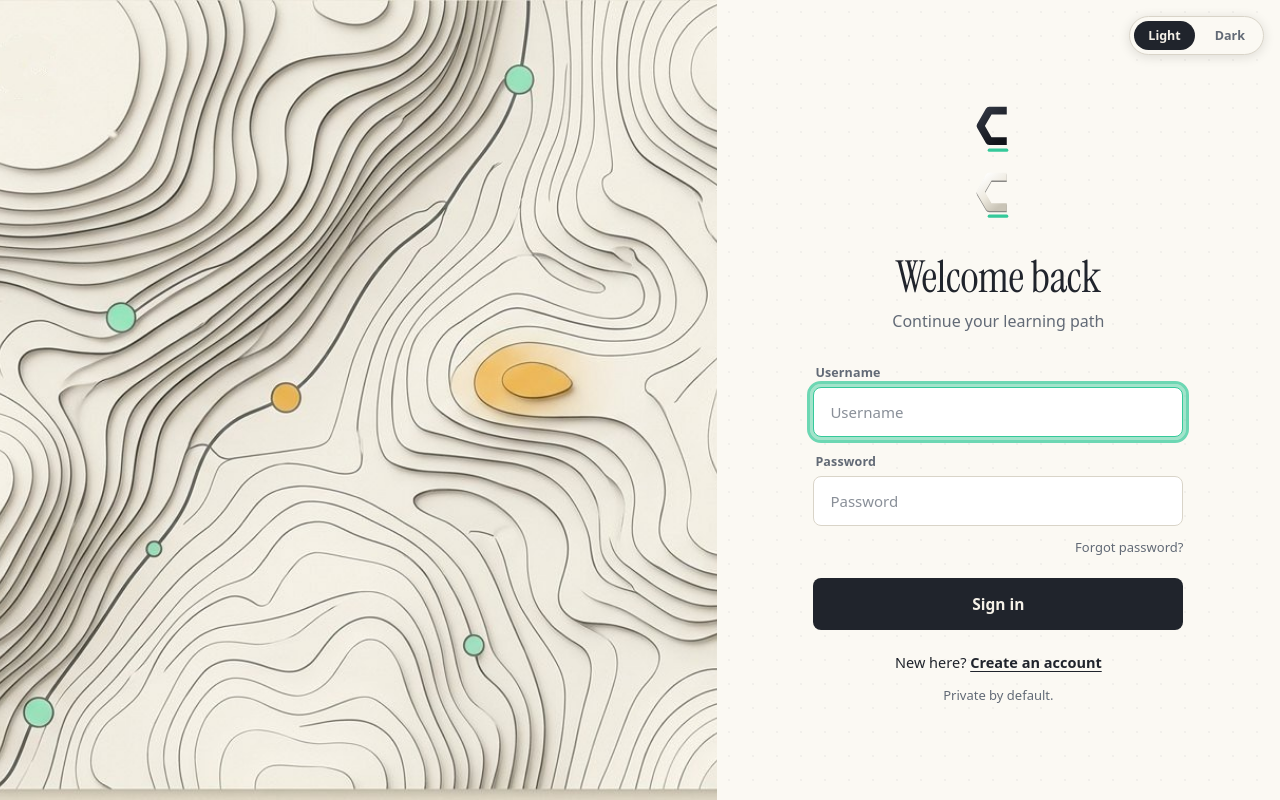
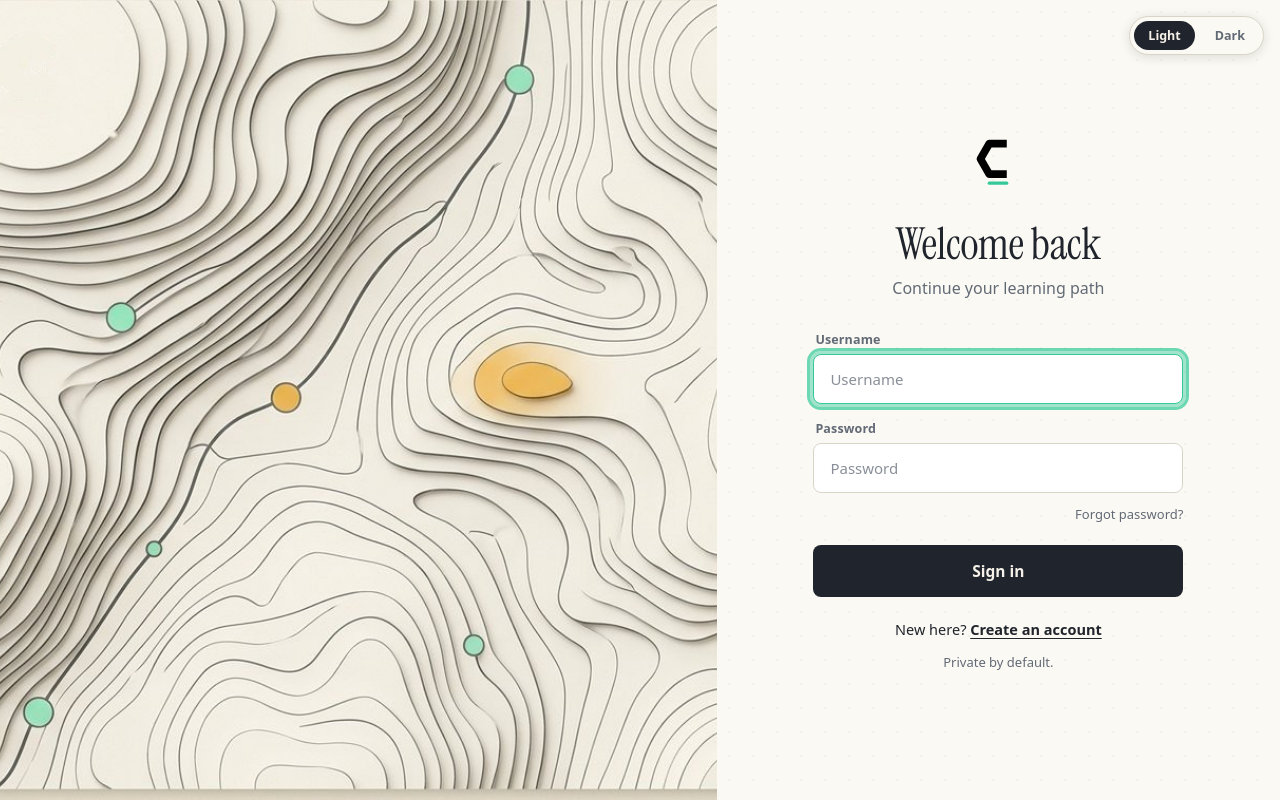
Before and after one commit to sanskrutishelke991/CodeLAbX, a Django app: page /accounts/login/ in a window 1280 px wide. Run offline with Django 5.2, Linux system fonts and the light colour scheme; parts of the project's set-up code (start-up, migrations or seed data) failed here and were passed over.

Commit message:
ui: V2 login single 66px mark

```diff
--- a/static/css/v2/login.css
+++ b/static/css/v2/login.css
@@ -52,11 +52,8 @@ button,input{font:inherit}
   background-size:24px 24px
 }
 .formcol{width:min(370px,100%);margin:0 auto}
-.hero-mark{text-align:center;margin-bottom:26px}
-.hero-mark svg{width:66px;height:66px;display:block;margin:0 auto}
-.mark-dark{display:none}
-[data-theme="dark"] .mark-light{display:none}
-[data-theme="dark"] .mark-dark{display:block}
+.hero-mark{display:flex;justify-content:center;align-items:center;height:66px;margin-bottom:26px;overflow:hidden}
+.hero-mark svg{width:66px;height:66px;display:block;flex:none}
 
 h1{font-family:var(--font-display);font-size:44px;font-weight:400;letter-spacing:-.01em;line-height:1.08;text-align:center}
 .lede{margin-top:8px;font-size:16px;color:var(--text-2);text-align:center}
--- a/templates/accounts/login.html
+++ b/templates/accounts/login.html
@@ -6,7 +6,7 @@
 <meta name="viewport" content="width=device-width, initial-scale=1.0">
 <title>CodeLabX — Sign in</title>
 <link rel="icon" href="{% static 'brand/favicon.svg' %}">
-<link rel="stylesheet" href="{% static 'css/v2/login.css' %}">
+<link rel="stylesheet" href="{% static 'css/v2/login.css' %}?v=3">
 </head>
 <body>
 <a class="sr" href="#login-form">Skip to sign in</a>
@@ -21,28 +21,16 @@
 
   <section class="panel">
     <div class="formcol">
-      <div class="hero-mark">
-        <svg class="mark-light" viewBox="0 0 128 128" aria-hidden="true">
+      <div class="hero-mark" aria-hidden="true">
+        <svg width="66" height="66" viewBox="0 0 128 128" focusable="false">
           <defs>
-            <linearGradient id="chipmetal" x1="0" y1="0" x2="0.7" y2="1">
-              <stop offset="0" stop-color="#323743"/>
-              <stop offset="0.55" stop-color="#20242C"/>
-              <stop offset="1" stop-color="#12151B"/>
+            <linearGradient id="markmetal" x1="0" y1="0" x2="0.7" y2="1">
+              <stop offset="0" stop-color="var(--mark-0)"/>
+              <stop offset="0.55" stop-color="var(--mark-1)"/>
+              <stop offset="1" stop-color="var(--mark-2)"/>
             </linearGradient>
           </defs>
-          <path fill="none" stroke="url(#chipmetal)" stroke-width="15" stroke-linejoin="round" d="M81 87.44 L47 87.44 L30 58 L47 28.56 L81 28.56"/>
-          <rect x="44" y="102" width="40" height="6" rx="3" fill="#35C99A"/>
-        </svg>
-        <svg class="mark-dark" viewBox="0 0 128 128" aria-hidden="true">
-          <defs>
-            <linearGradient id="herometal" x1="0" y1="0" x2="0.7" y2="1">
-              <stop offset="0" stop-color="#FFFFFF"/>
-              <stop offset="0.55" stop-color="#EDE9DE"/>
-              <stop offset="1" stop-color="#C9C4B6"/>
-            </linearGradient>
-          </defs>
-          <path fill="none" stroke="#000000" stroke-opacity="0.45" stroke-width="15" stroke-linejoin="round" transform="translate(0 2.5)" d="M81 87.44 L47 87.44 L30 58 L47 28.56 L81 28.56"/>
-          <path fill="none" stroke="url(#herometal)" stroke-width="15" stroke-linejoin="round" d="M81 87.44 L47 87.44 L30 58 L47 28.56 L81 28.56"/>
+          <path fill="none" stroke="url(#markmetal)" stroke-width="15" stroke-linejoin="round" d="M81 87.44 L47 87.44 L30 58 L47 28.56 L81 28.56"/>
           <rect x="44" y="102" width="40" height="6" rx="3" fill="#35C99A"/>
         </svg>
       </div>
@@ -81,6 +69,6 @@
     </div>
   </section>
 </main>
-<script src="{% static 'js/v2/login.js' %}" defer></script>
+<script src="{% static 'js/v2/login.js' %}?v=3" defer></script>
 </body>
 </html>
```
